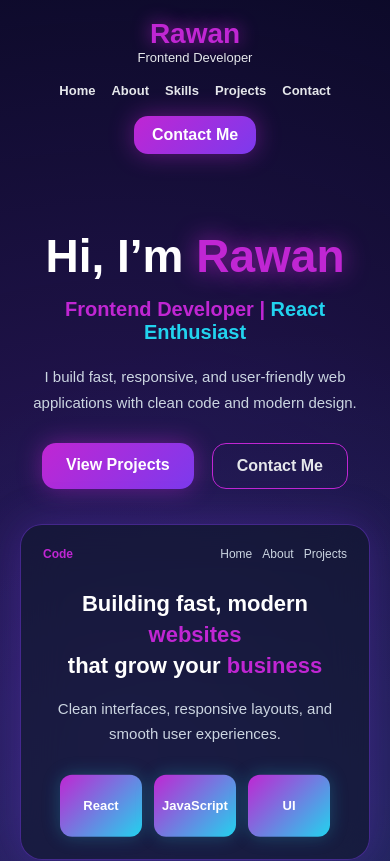
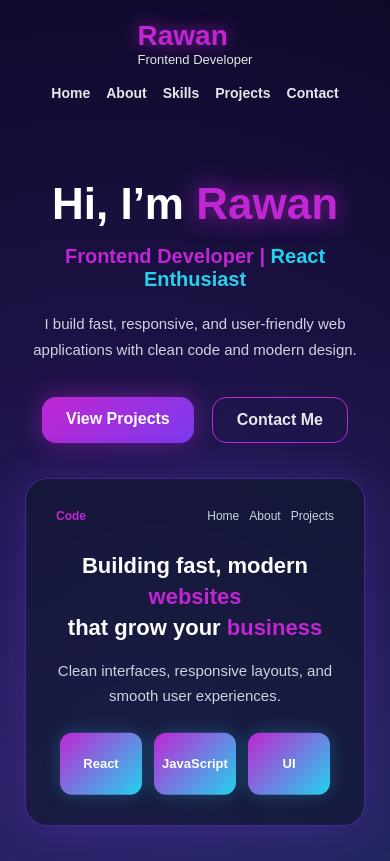
Before and after one commit to ENGRawan107/my-portfolio3, a React (Vite) app: page / in a window 390 px wide. Shown: the top 861 px of the page. Built offline with nearby package versions, Linux system fonts and the light colour scheme.

Commit message:
fix mobile layout

```diff
--- a/src/App.css
+++ b/src/App.css
@@ -447,39 +447,44 @@ body {
 .secondary-btn {
   text-decoration: none;
 }
-
 .nav-links a {
   color: #e5e7eb;
 }
+
 @media (max-width: 768px) {
+  html,
+  body {
+    width: 100%;
+    overflow-x: hidden;
+  }
+
   .portfolio {
+    width: 100%;
     overflow-x: hidden;
   }
 
   .navbar {
     width: 100%;
-    padding: 18px 20px;
+    padding: 20px;
     flex-direction: column;
     gap: 18px;
-    text-align: center;
   }
 
   .nav-links {
     flex-wrap: wrap;
     justify-content: center;
     gap: 16px;
-    font-size: 13px;
   }
 
   .nav-btn {
-    padding: 10px 18px;
+    display: none;
   }
 
   .hero {
     width: 100%;
-    min-height: auto;
     padding: 60px 20px;
     flex-direction: column;
+    align-items: center;
     text-align: center;
     gap: 35px;
   }
@@ -489,7 +494,7 @@ body {
   }
 
   .hero h1 {
-    font-size: 46px;
+    font-size: 44px;
   }
 
   .hero h2 {
@@ -498,7 +503,7 @@ body {
 
   .hero p {
     font-size: 15px;
-    margin: 0 auto 28px;
+    max-width: 100%;
   }
 
   .hero-buttons {
@@ -508,17 +513,12 @@ body {
 
   .hero-card {
     width: 100%;
-    max-width: 360px;
-    padding: 22px;
+    max-width: 340px;
+    margin: 0 auto;
   }
 
   .preview-cards {
     flex-wrap: wrap;
-  }
-
-  .tech-card {
-    width: 90px;
-    height: 60px;
   }
 
   .about {
@@ -533,14 +533,20 @@ body {
   }
 
   .skills-container {
-    flex-direction: column;
+    display: grid;
+    grid-template-columns: 1fr;
   }
 
   .projects-container {
+    display: grid;
     grid-template-columns: 1fr;
   }
 
   .contact-container {
     flex-direction: column;
   }
+
+  .contact-form {
+    width: 100%;
+  }
 }
```
Also changed, not shown: 1 other file (tests, documents, lock files or other folders).
